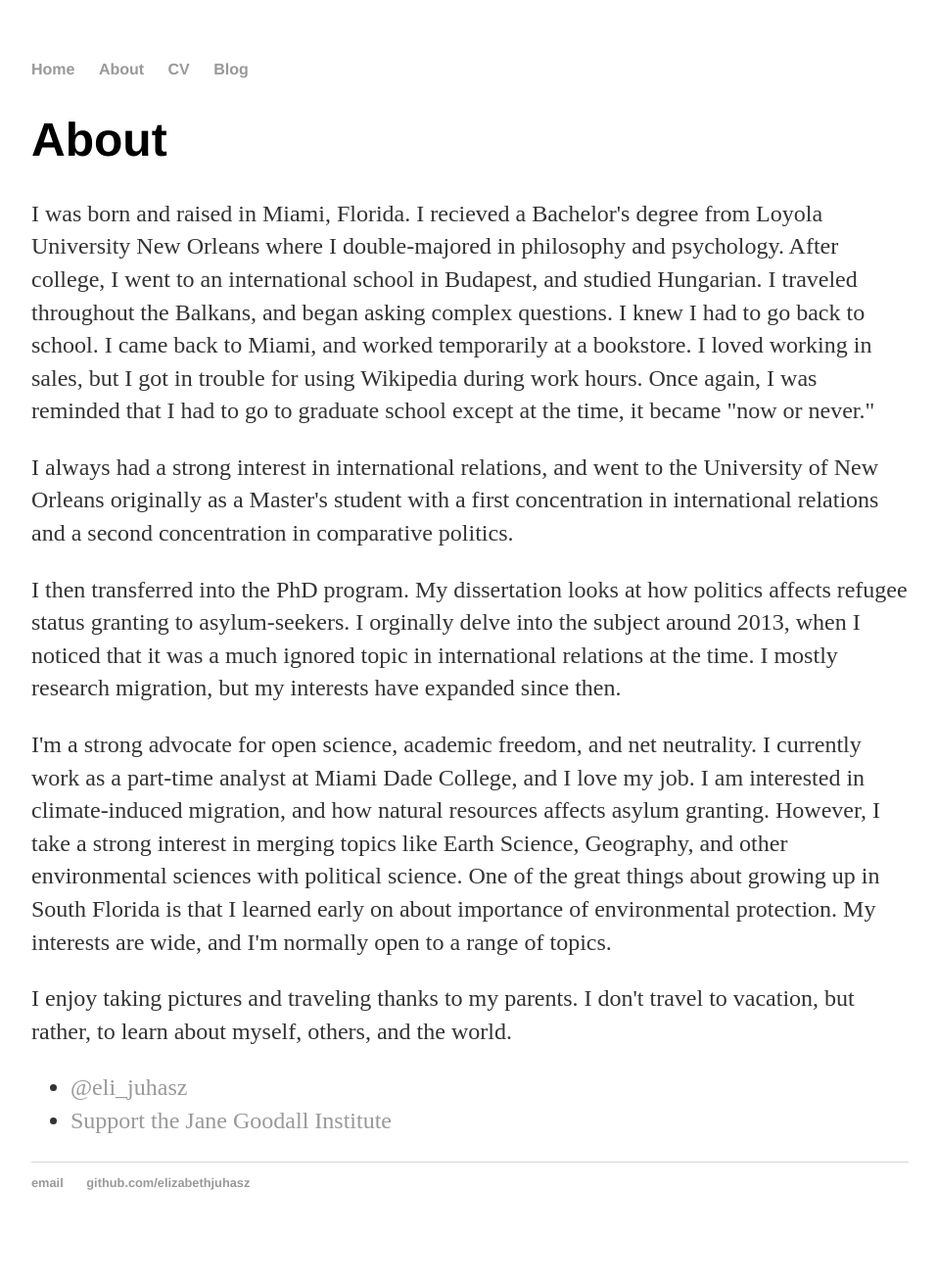
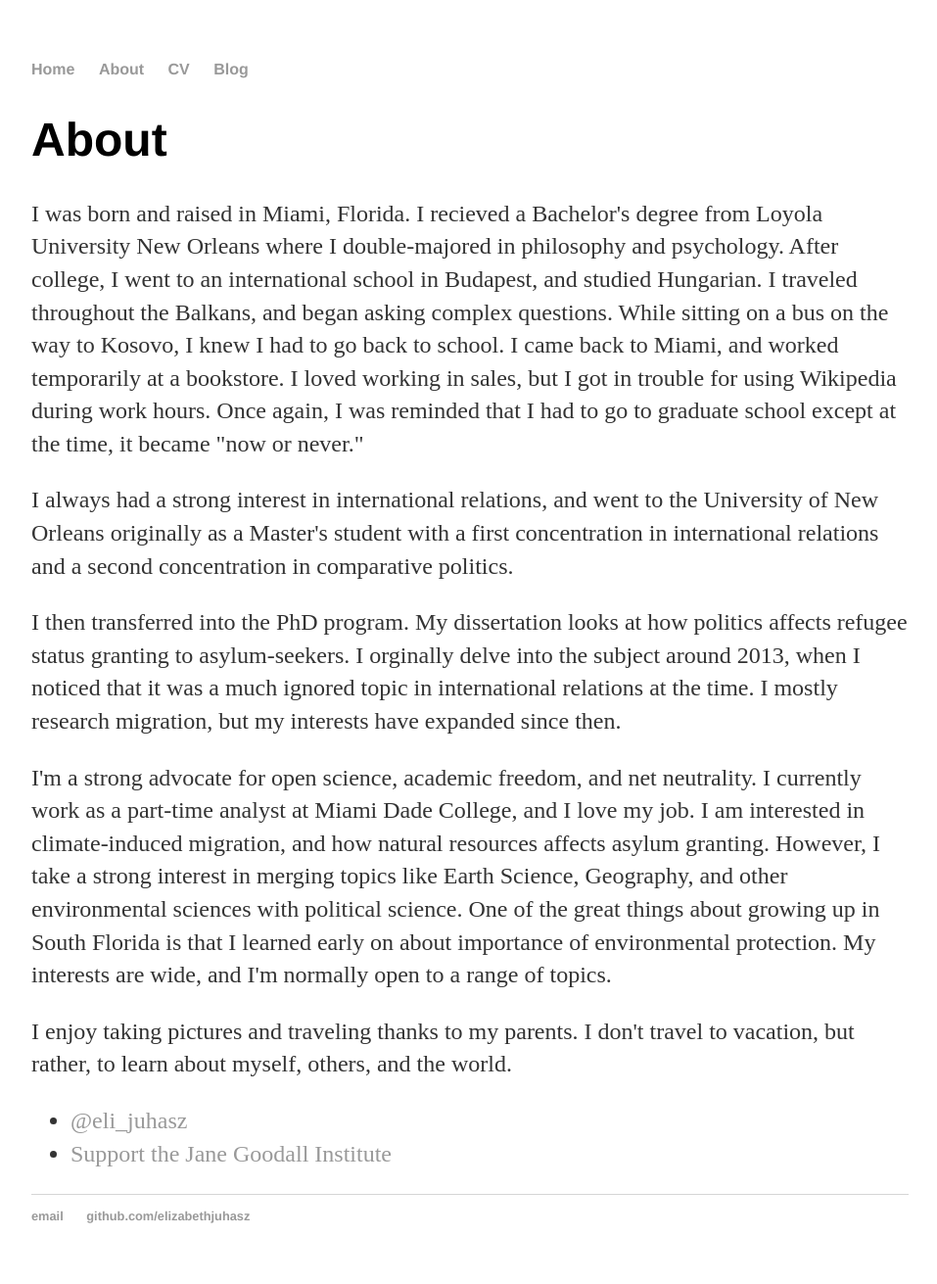
Before and after one commit to elizabethjuhasz/elizabethjuhasz.github.io, a Jekyll site: the page built from about/index.html, in a window 1280 px wide. Shown: the whole page at 98% size, without its empty margins (160-1117 px from the left). Built offline with Jekyll 4.4.1, drawn with Linux system fonts in a browser that asks for light colours; before the commit the page ends 1277 px from its top, so only the background shows below that.

Commit message:
Update index.html

```diff
--- a/about/index.html
+++ b/about/index.html
@@ -5,7 +5,7 @@ title: About Elizabeth Juhasz
 
 		<div class="about">
 			<h1>About</h1>
-			<p>I was born and raised in Miami, Florida. I recieved a Bachelor's degree from Loyola University New Orleans where I double-majored in philosophy and psychology. After college, I went to an international school in Budapest, and studied Hungarian. I traveled throughout the Balkans, and began asking complex questions. I knew I had to go back to school. I came back to Miami, and worked temporarily at a bookstore. I loved working in sales, but I got in trouble for using Wikipedia during work hours. Once again, I was reminded that I had to go to graduate school except at the time, it became "now or never."</p>
+			<p>I was born and raised in Miami, Florida. I recieved a Bachelor's degree from Loyola University New Orleans where I double-majored in philosophy and psychology. After college, I went to an international school in Budapest, and studied Hungarian. I traveled throughout the Balkans, and began asking complex questions. While sitting on a bus on the way to Kosovo, I knew I had to go back to school. I came back to Miami, and worked temporarily at a bookstore. I loved working in sales, but I got in trouble for using Wikipedia during work hours. Once again, I was reminded that I had to go to graduate school except at the time, it became "now or never."</p>
 			<p>I always had a strong interest in international relations, and went to the University of New Orleans originally as a Master's student with a first concentration in international relations and a second concentration in comparative politics.</p>
 			<p>I then transferred into the PhD program. My dissertation looks at how politics affects refugee status granting to asylum-seekers. I orginally delve into the subject around 2013, when I noticed that it was a much ignored topic in international relations at the time. I mostly research migration, but my interests have expanded since then.</p>
 			<p>I'm a strong advocate for open science, academic freedom, and net neutrality. I currently work as a part-time analyst at Miami Dade College, and I love my job. I am interested in climate-induced migration, and how natural resources affects asylum granting. However, I take a strong interest in merging topics like Earth Science, Geography, and other environmental sciences with political science. One of the great things about growing up in South Florida is that I learned early on about importance of environmental protection. My interests are wide, and I'm normally open to a range of topics.</p>
```
